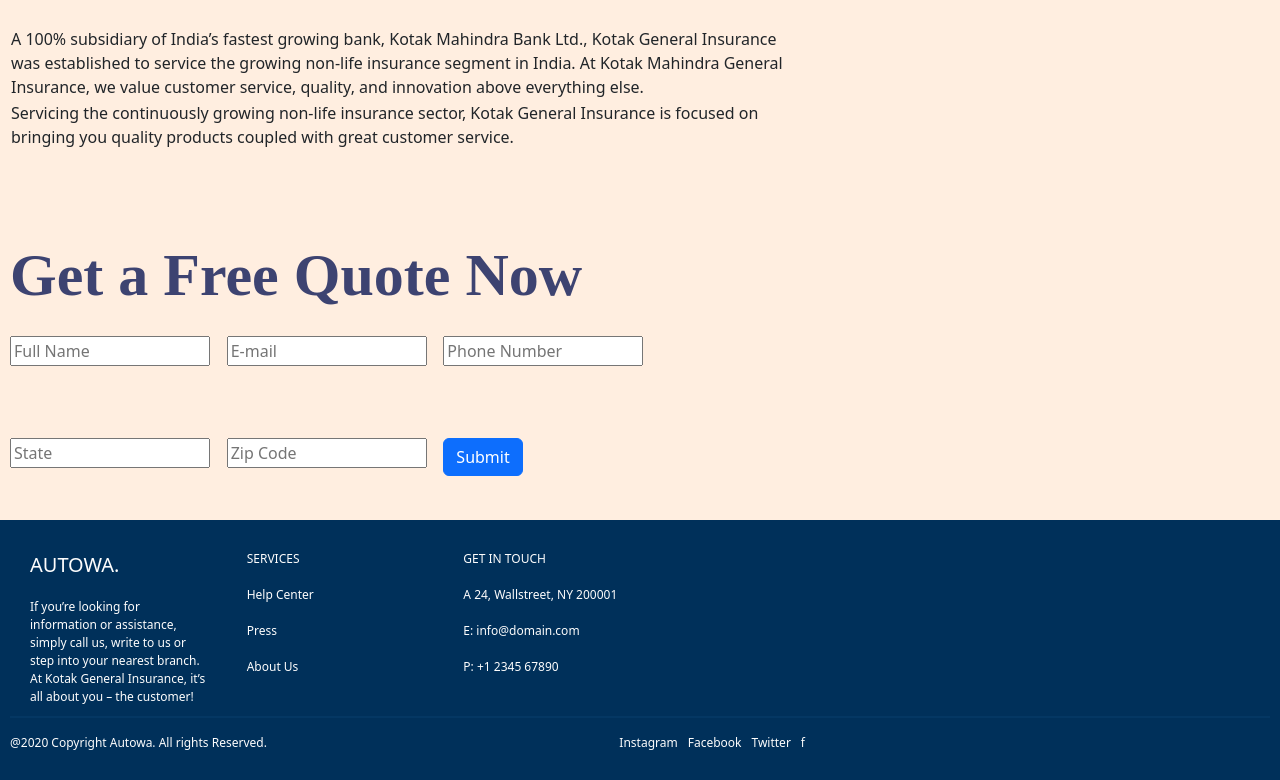
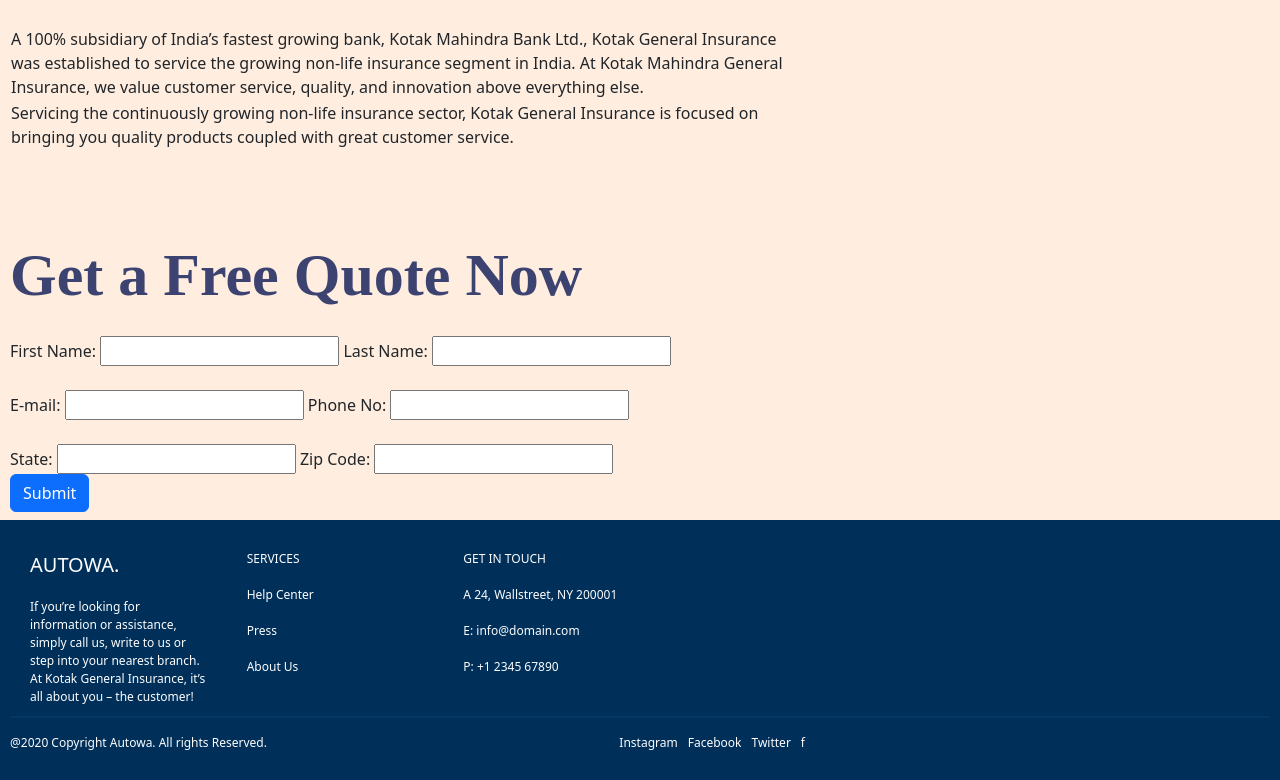
Before and after one commit to FSTeam3/Auto-Insurance, an Angular app in the folder myApp/: page /about in a window 1280 px wide. Shown: the part 1146-1926 px from the top of the page. Built offline with nearby package versions, Linux system fonts and the light colour scheme.

Commit message:
toaster added
toastr and form validation added

```diff
--- a/myApp/angular.json
+++ b/myApp/angular.json
@@ -24,6 +24,7 @@
             ],
             "styles": [
               "./node_modules/bootstrap/dist/css/bootstrap.min.css",
+              "node_modules/ngx-toastr/toastr.css",
               "src/styles.css"
 
             ],
--- a/myApp/package.json
+++ b/myApp/package.json
@@ -10,7 +10,7 @@
   },
   "private": true,
   "dependencies": {
-    "@angular/animations": "^14.2.0",
+    "@angular/animations": "^14.2.9",
     "@angular/common": "^14.2.0",
     "@angular/compiler": "^14.2.0",
     "@angular/core": "^14.2.0",
@@ -20,6 +20,7 @@
     "@angular/router": "^14.2.0",
     "boostrap": "^2.0.0",
     "bootstrap": "^5.2.2",
+    "ngx-toastr": "^15.2.1",
     "rxjs": "~7.5.0",
     "tslib": "^2.3.0",
     "zone.js": "~0.11.4"
--- a/myApp/src/app/Process/Process.component.html
+++ b/myApp/src/app/Process/Process.component.html
@@ -7,10 +7,32 @@
         </p>
     </div>
 
-    <div class="parentText">
+    <form>
+      First Name: <input type="text" [(ngModel)]=fname name = "first" required minlength="4" #first="ngModel">
+      <!-- <div *ngIf="first.invalid && (first.dirty || first.touched)"     class="alert alert-danger"></div> -->
+      <div *ngIf="first.invalid && (first.dirty || first.touched)" class="alert">
+        <div *ngIf="first.errors?.['required']" >
+          Name is required.
+        </div>
+        <div *ngIf="first.errors?.['minlength']">
+          Name must be at least 4 characters long.
+        </div>
+      </div>
+      Last Name: <input type="text" [(ngModel)]="lastname" name="last">
+      <br><br>
+      E-mail: <input type="email" [(ngModel)]="email" name="mail">
+      Phone No: <input type="text" [(ngModel)]="phoneno" name="phone">
+      <br><br>
+      State: <input type="text" [(ngModel)]="state" name="state">
+      Zip Code: <input type="text" [(ngModel)]="zip" name="zip">
+      <br>
+    </form>
+
+
+    <!-- <div class="parentText">
       <div class="column">
           <div>
-            <input type="text" placeholder="Full Name"   style="width:200px; padding-right: 10px;" />
+            <input type="text" placeholder="Full Name" id="fname"  style="width:200px; padding-right: 10px;" />
           </div>
       </div>
       <div class="column">
@@ -23,13 +45,11 @@
             <input type="text" placeholder="Phone Number"   style="width:200px; padding-right: 10px;"/>
           </div>
       </div>
-  </div>
-  <br>
-  <br>
-  <br>
+  </div> -->
 
 
-  <div class="parentText">
+
+  <!-- <div class="parentText">
     <div class="column">
         <div>
           <input type="text" placeholder="State"   style="width:200px; padding-right: 10px;" />
@@ -41,13 +61,16 @@
         </div>
     </div>
     <div class="column">
-      <button type="button" class="btn btn-primary" id="liveToastBtn">Submit</button>
+      <button type="button" class="btn btn-primary" id="liveToastBtn" (click)  = "ClickEvent()">Submit</button>
     </div>
+</div> -->
+<div class="column">
+  <button type="button" class="btn btn-primary" id="liveToastBtn" (click)  = "ClickEvent()">Submit</button>
 </div>
 <div class="position-fixed bottom-0 end-0 p-3" style="z-index: 11">
   <div id="liveToast" class="toast hide" role="alert" aria-live="assertive" aria-atomic="true">
     <div class="toast-header">
-      <img src="..." class="rounded me-2" alt="...">
+      <!-- <img src="..." class="rounded me-2" alt="..."> -->
       <strong class="me-auto">Bootstrap</strong>
       <small>11 mins ago</small>
       <button type="button" class="btn-close" data-bs-dismiss="toast" aria-label="Close"></button>
--- a/myApp/src/app/Process/Process.component.ts
+++ b/myApp/src/app/Process/Process.component.ts
@@ -1,5 +1,7 @@
-import { Component, OnInit } from '@angular/core';
+import { Component, Input, OnInit } from '@angular/core';
 import { PipeTransform } from "@angular/core";
+import { ToastrService } from 'ngx-toastr';
+
 
 @Component({
   selector: 'app-process',
@@ -8,11 +10,18 @@
 })
 
 export class ProcessComponent implements OnInit {
+  [x: string]: any;
 
    //searchTerm:"vikas"
    searchText='';
+   fname="";
+   lastname ="";
+email ="";
+phoneno="";
+state ="";
+zip="";
 
-  constructor() { }
+  constructor(private toaster:ToastrService) { }
 
   ngOnInit(): void {
 
@@ -21,5 +30,31 @@
 
   }
 
+    ClickEvent(){
+    // this.toaster.success(this.fname)
+
+   if (this.fname =="") {
+    this.toaster.error("First Name cannot be blank")
+   }
+   else if (this.lastname =="") {
+    this.toaster.error("Last Name cannot be blank")
+   }
+   else if (this.phoneno =="") {
+    this.toaster.error("Phone-no cannot be blank")
+   }
+   else if (this.email =="") {
+    this.toaster.error("Email Address cannot be blank")
+   }
+   else if (this.state =="") {
+    this.toaster.error("State cannot be blank")
+   }
+   else if (this.zip =="") {
+    this.toaster.error("Zip no cannot be blank")
+   }
+   else
+   this.toaster.success("Details Submitted Sucessfully")
+  }
+    // var fname:any = this.firstname
+    // if ()
 
 }
--- a/myApp/src/app/app.component.html
+++ b/myApp/src/app/app.component.html
@@ -20,7 +20,7 @@
         </div>
 
     </div>
-
+    <hr>
 
 
 </nav>
--- a/myApp/src/app/app.module.ts
+++ b/myApp/src/app/app.module.ts
@@ -8,6 +8,8 @@
 import { HomeComponent } from './home/home.component';
 import { ContactUSComponent } from './ContactUS/ContactUS.component';
 import { RouterModule } from '@angular/router';
+import { ToastrModule } from 'ngx-toastr';
+import { BrowserAnimationsModule } from '@angular/platform-browser/animations';
 
 @NgModule({
   declarations: [
@@ -21,7 +23,10 @@
     BrowserModule,
     AppRoutingModule,
     RouterModule,
-    ReactiveFormsModule
+    ReactiveFormsModule,
+    FormsModule,
+    BrowserAnimationsModule,
+    ToastrModule.forRoot()
   ],
   providers: [],
   bootstrap: [AppComponent]
```
Also changed, not shown: 1 other file (tests, documents, lock files or other folders).
